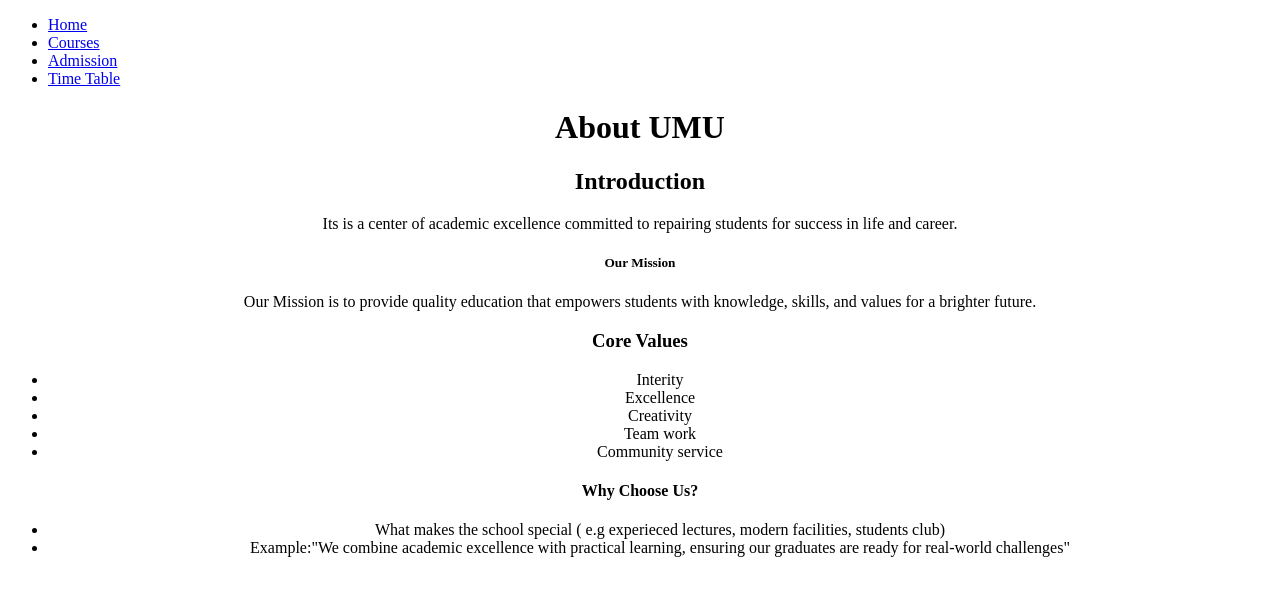
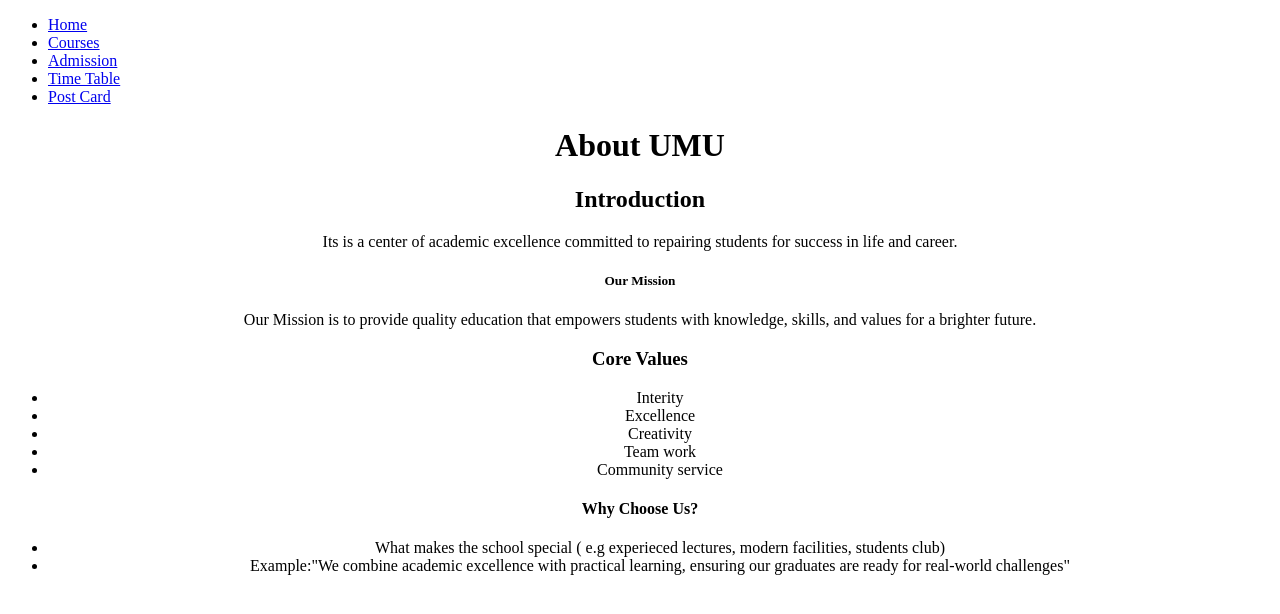
Before and after one commit to namatanina/ninaweb, a plain HTML site: page index.html in a window 1280 px wide. Drawn offline with Linux system fonts and the light colour scheme.

Commit message:
Update index.html

```diff
--- a/index.html
+++ b/index.html
@@ -12,6 +12,7 @@
         <li><a href="Course Page.html">Courses</a></li>
         <li><a href="Admission Form.html">Admission</a></li>
         <li><a href="UMU Time Table.html">Time Table</a></li>
+        <li><a href="postcard.html">Post Card</a></li>
     </ul>
    <center> <h1>About UMU</h1>
     <h2>Introduction</h2>
```
